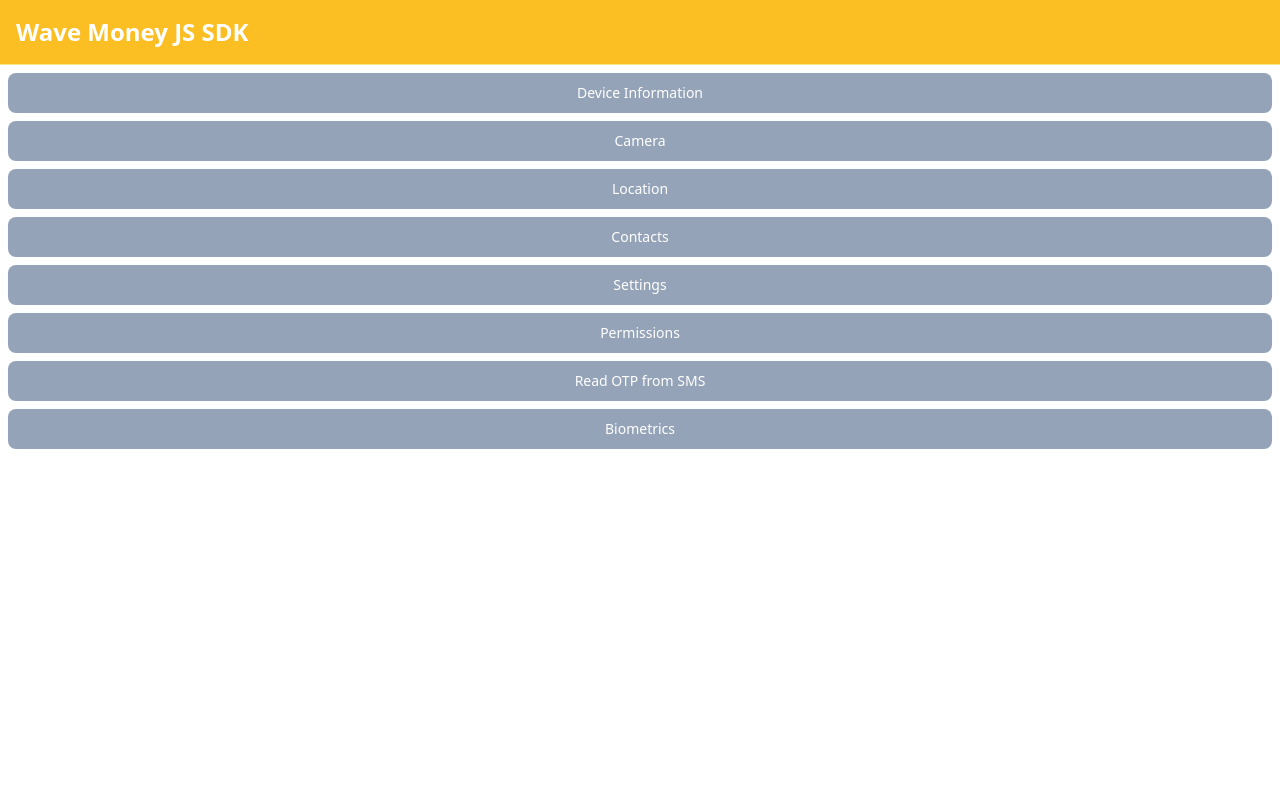
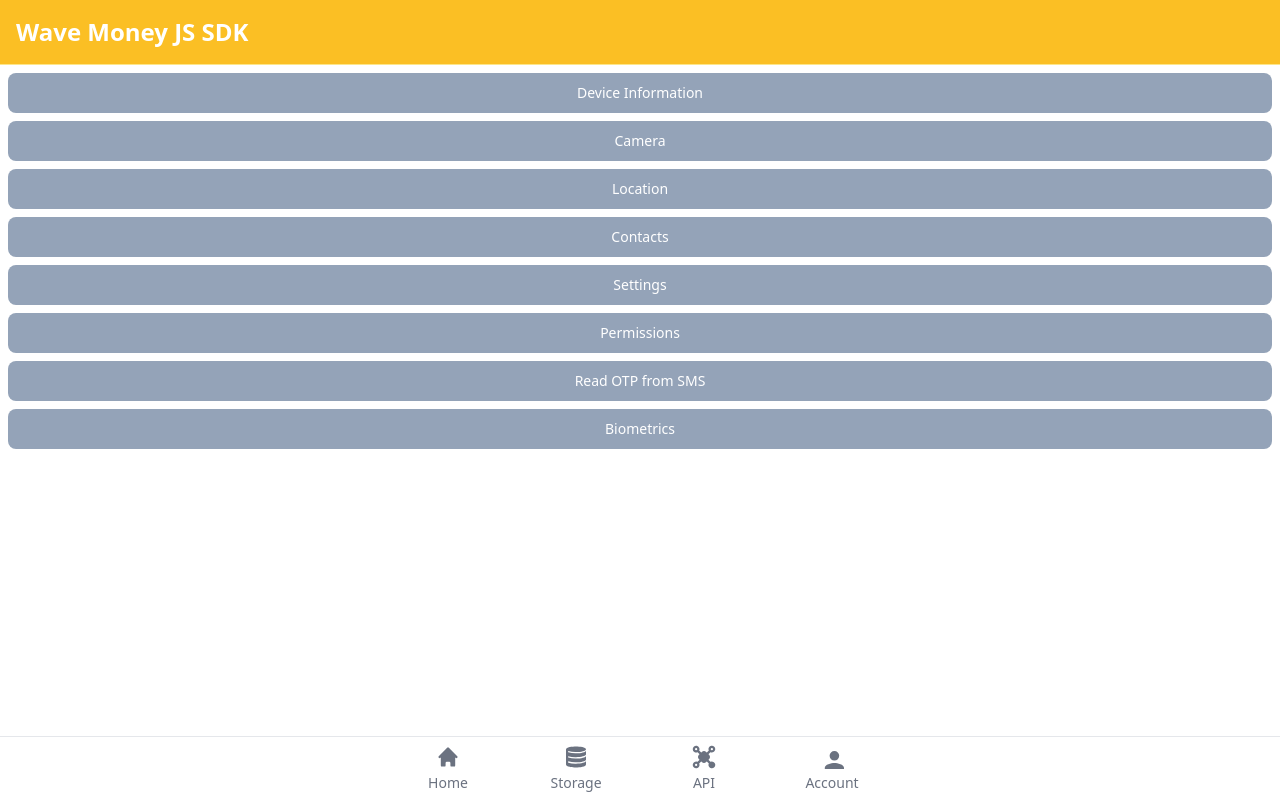
Before and after one commit to mgmgpyaesonewin/wma-web-features, a React (Vite) app: page / in a window 1280 px wide. Built offline with nearby package versions, Linux system fonts and the light colour scheme.

Commit message:
feat: 🎸 added bottom navigation as provision footer
added temp footer for Home Page

```diff
--- /dev/null
+++ b/src/components/atoms/BottomNavigation/BottomNavigationItem.jsx
@@ -0,0 +1,19 @@
+import React from 'react';
+import { PropTypes } from 'prop-types';
+
+function BottomNavigationItem({ children }) {
+  return (
+    <button
+      type="button"
+      className="inline-flex flex-col items-center justify-center px-5 hover:bg-gray-50 group"
+    >
+      {children}
+    </button>
+  );
+}
+
+BottomNavigationItem.propTypes = {
+  children: PropTypes.node.isRequired,
+};
+
+export default BottomNavigationItem;
--- /dev/null
+++ b/src/components/atoms/BottomNavigation/Icons/AccountIcon.jsx
@@ -0,0 +1,20 @@
+import React from 'react';
+
+function AccountIcon() {
+  return (
+    <>
+      <svg
+        className="w-6 h-6 mb-1 text-gray-500 group-hover:text-amber-600"
+        fill="currentColor"
+        viewBox="0 0 20 20"
+        xmlns="http://www.w3.org/2000/svg"
+        aria-hidden="true"
+      >
+        <path d="M12 13a4 4 0 1 1 0-8 4 4 0 0 1 0 8zm0 2c-2.667 0-8 1.333-8 4v1h16v-1c0-2.667-5.333-4-8-4z" />
+      </svg>
+      <span className="text-sm text-gray-500 group-hover:text-amber-600">Account</span>
+    </>
+  );
+}
+
+export default AccountIcon;
--- /dev/null
+++ b/src/components/atoms/BottomNavigation/Icons/ApiIcon.jsx
@@ -0,0 +1,20 @@
+import React from 'react';
+
+function ApiIcon() {
+  return (
+    <>
+      <svg
+        className="w-6 h-6 mb-1 text-gray-500 group-hover:text-amber-600"
+        fill="currentColor"
+        viewBox="0 0 16 16"
+        xmlns="http://www.w3.org/2000/svg"
+        aria-hidden="true"
+      >
+        <path d="M.5 2.75a2.25 2.25 0 114.28.97l1.345 1.344.284-.284a2.25 2.25 0 013.182 0l.284.284 1.344-1.344a2.25 2.25 0 111.06 1.06l-1.343 1.345.284.284a2.25 2.25 0 010 3.182l-.284.284 1.344 1.344a2.25 2.25 0 11-1.06 1.06l-1.345-1.343-.284.284a2.25 2.25 0 01-3.182 0l-.284-.284-1.344 1.344a2.25 2.25 0 11-1.06-1.06l1.343-1.345-.284-.284a2.25 2.25 0 010-3.182l.284-.284L3.72 4.781A2.25 2.25 0 01.5 2.75zM2.75 2a.75.75 0 100 1.5.75.75 0 000-1.5zm0 10.5a.75.75 0 100 1.5.75.75 0 000-1.5zm9.75.75a.75.75 0 111.5 0 .75.75 0 01-1.5 0zM13.25 2a.75.75 0 100 1.5.75.75 0 000-1.5zM7.47 5.841a.75.75 0 011.06 0L10.16 7.47a.75.75 0 010 1.06L8.53 10.16a.75.75 0 01-1.06 0L5.84 8.53a.75.75 0 010-1.06L7.47 5.84z" />
+      </svg>
+      <span className="text-sm text-gray-500 group-hover:text-amber-600">API</span>
+    </>
+  );
+}
+
+export default ApiIcon;
--- /dev/null
+++ b/src/components/atoms/BottomNavigation/Icons/HomeIcon.jsx
@@ -0,0 +1,20 @@
+import React from 'react';
+
+function HomeIcon() {
+  return (
+    <>
+      <svg
+        className="w-6 h-6 mb-1 text-gray-500 group-hover:text-amber-600"
+        fill="currentColor"
+        viewBox="0 0 20 20"
+        xmlns="http://www.w3.org/2000/svg"
+        aria-hidden="true"
+      >
+        <path d="M10.707 2.293a1 1 0 00-1.414 0l-7 7a1 1 0 001.414 1.414L4 10.414V17a1 1 0 001 1h2a1 1 0 001-1v-2a1 1 0 011-1h2a1 1 0 011 1v2a1 1 0 001 1h2a1 1 0 001-1v-6.586l.293.293a1 1 0 001.414-1.414l-7-7z" />
+      </svg>
+      <span className="text-sm text-gray-500 group-hover:text-amber-600">Home</span>
+    </>
+  );
+}
+
+export default HomeIcon;
--- /dev/null
+++ b/src/components/atoms/BottomNavigation/Icons/StorageIcon.jsx
@@ -0,0 +1,20 @@
+import React from 'react';
+
+function StorageIcon() {
+  return (
+    <>
+      <svg
+        className="w-6 h-6 mb-1 text-gray-500 group-hover:text-amber-600"
+        fill="currentColor"
+        viewBox="0 0 36 36"
+        xmlns="http://www.w3.org/2000/svg"
+        aria-hidden="true"
+      >
+        <path d="M17.91,18.28c8.08,0,14.66-1.74,15.09-3.94V8.59c-.43,2.2-7,3.94-15.09,3.94A39.4,39.4,0,0,1,6.25,11V9a39.4,39.4,0,0,0,11.66,1.51C26,10.53,32.52,8.79,33,6.61h0C32.8,3.2,23.52,2.28,18,2.28S3,3.21,3,6.71V29.29c0,3.49,9.43,4.43,15,4.43s15-.93,15-4.43V24.09C32.57,26.28,26,28,17.91,28A39.4,39.4,0,0,1,6.25,26.52v-2A39.4,39.4,0,0,0,17.91,26C26,26,32.57,24.28,33,22.09V16.34c-.43,2.2-7,3.94-15.09,3.94A39.4,39.4,0,0,1,6.25,18.77v-2A39.4,39.4,0,0,0,17.91,18.28Z" />
+      </svg>
+      <span className="text-sm text-gray-500 group-hover:text-amber-600">Storage</span>
+    </>
+  );
+}
+
+export default StorageIcon;
--- /dev/null
+++ b/src/components/molecules/BottomNavigation.jsx
@@ -0,0 +1,29 @@
+import React from 'react';
+import BottomNavigationItem from '../atoms/BottomNavigation/BottomNavigationItem';
+import HomeIcon from '../atoms/BottomNavigation/Icons/HomeIcon';
+import StorageIcon from '../atoms/BottomNavigation/Icons/StorageIcon';
+import ApiIcon from '../atoms/BottomNavigation/Icons/ApiIcon';
+import AccountIcon from '../atoms/BottomNavigation/Icons/AccountIcon';
+
+function BottomNavigation() {
+  return (
+    <div className="fixed bottom-0 left-0 z-50 w-full h-16 bg-white border-t border-gray-200">
+      <div className="grid h-full max-w-lg grid-cols-4 mx-auto font-medium">
+        <BottomNavigationItem>
+          <HomeIcon />
+        </BottomNavigationItem>
+        <BottomNavigationItem>
+          <StorageIcon />
+        </BottomNavigationItem>
+        <BottomNavigationItem>
+          <ApiIcon />
+        </BottomNavigationItem>
+        <BottomNavigationItem>
+          <AccountIcon />
+        </BottomNavigationItem>
+      </div>
+    </div>
+  );
+}
+
+export default BottomNavigation;
--- a/src/pages/Home.jsx
+++ b/src/pages/Home.jsx
@@ -1,12 +1,14 @@
 import React from 'react';
 import NavLinksGroup from '../components/molecules/NavLinksGroup';
 import AppNavigationBar from '../components/atoms/AppNavigationBar';
+import BottomNavigation from '../components/molecules/BottomNavigation';
 
 function Home() {
   return (
     <>
       <AppNavigationBar />
       <NavLinksGroup />
+      <BottomNavigation />
     </>
   );
 }
```
